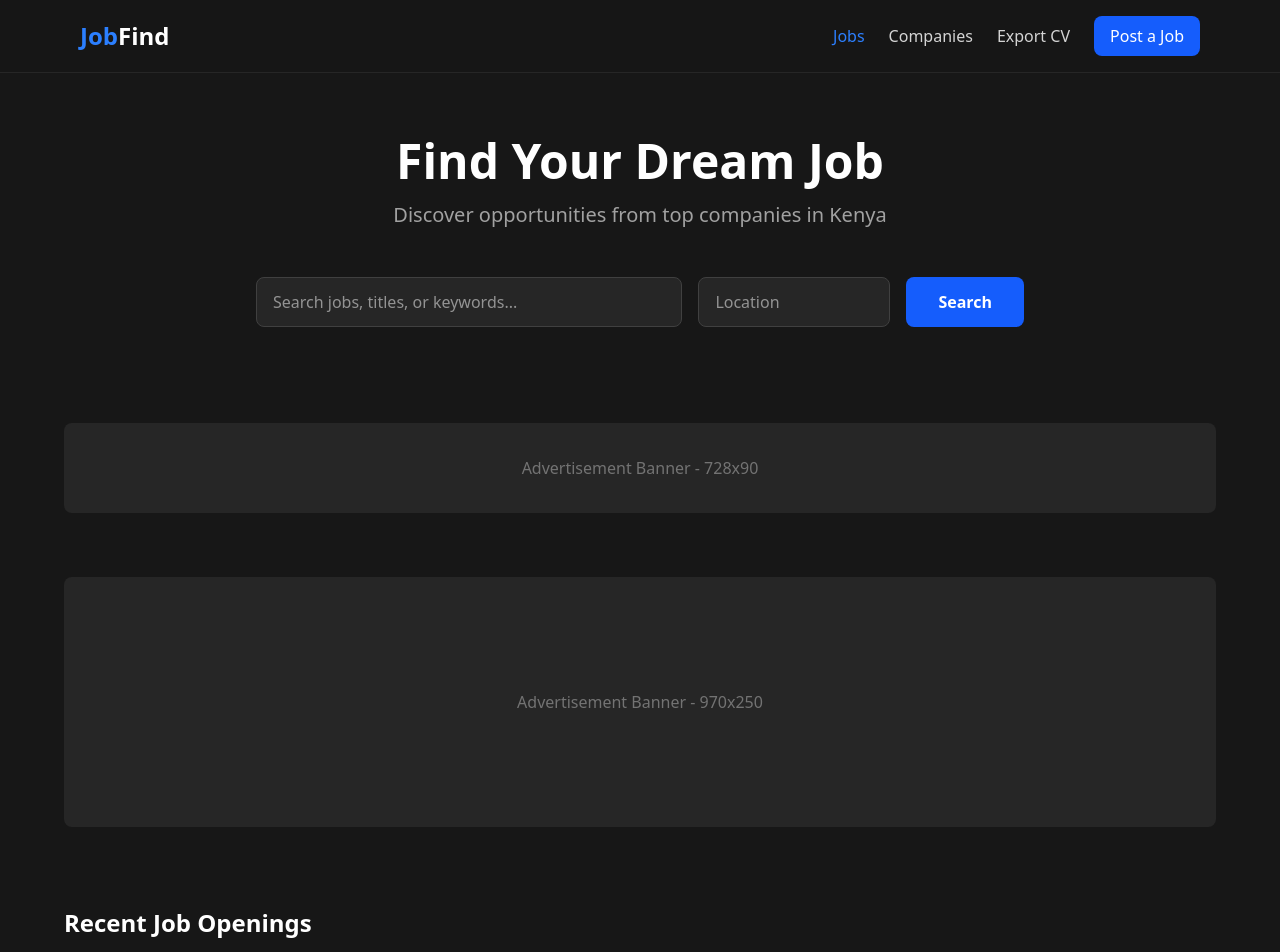
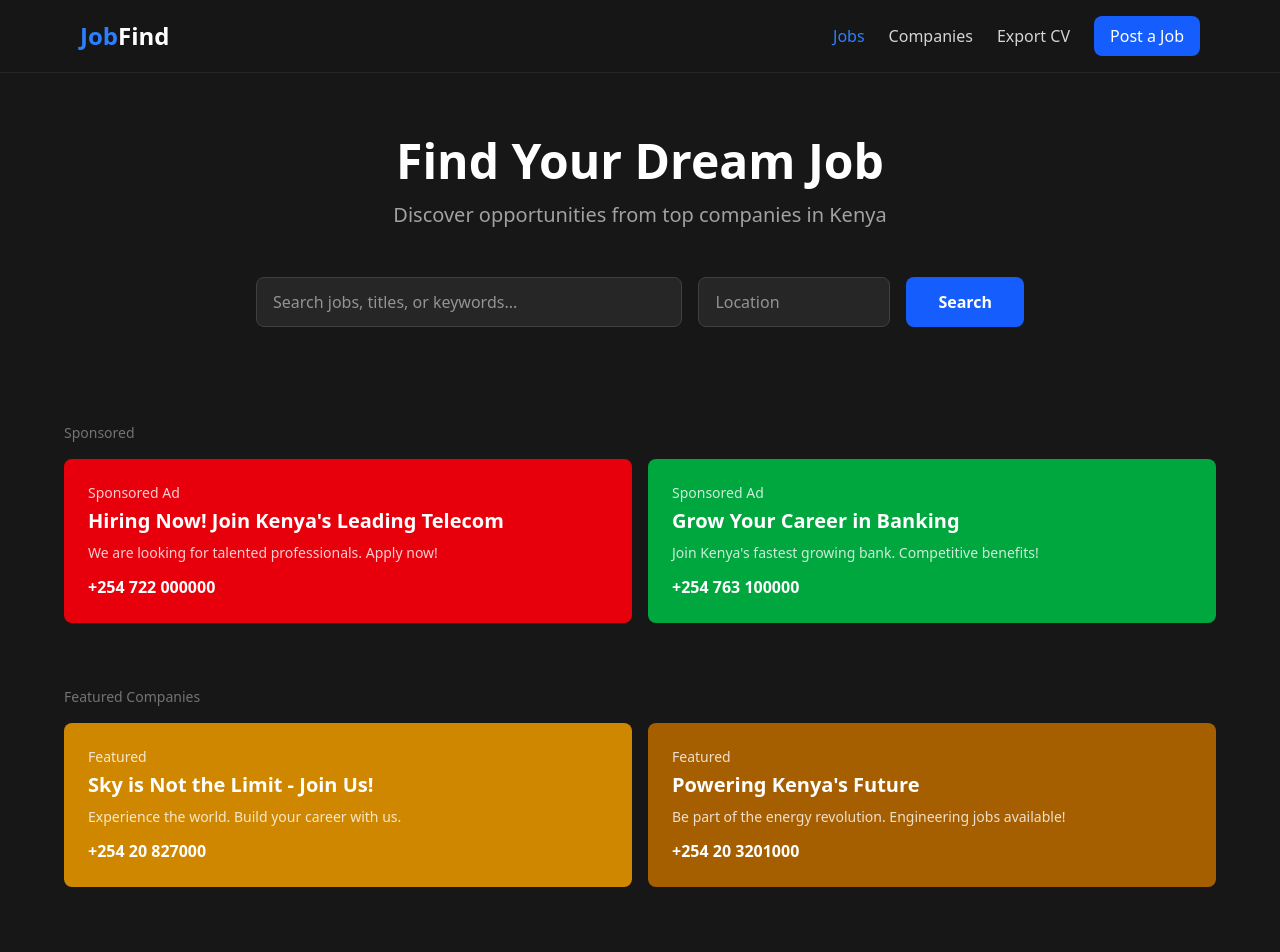
Before and after one commit to techeradorcas-arch/jobfind-kenya, a Next.js app: page / in a window 1280 px wide. Shown: the top 952 px of the page. Built offline with nearby package versions, Linux system fonts and the light colour scheme.

Commit message:
feat(app): add sponsored and featured company ad sections
Adds a companyAds data array and renders sponsored and featured ad cards in the home page, enhancing advertisement and promotion sections without breaking existing functionality.

```diff
--- a/src/app/page.tsx
+++ b/src/app/page.tsx
@@ -24,6 +24,13 @@ const jobs = [
   { id: 8, title: "Sales Executive", company: "Nestle Kenya", location: "Nairobi, Kenya", type: "Full-time", salary: "KSh 90k - 140k", posted: "2 days ago", tags: ["Sales", "FMCG", "Marketing"] },
   { id: 9, title: "Data Analyst", company: "Safaricom", location: "Nairobi, Kenya", type: "Full-time", salary: "KSh 100k - 160k", posted: "3 days ago", tags: ["Python", "SQL", "Analytics"] },
   { id: 10, title: "Human Resources Officer", company: "Equity Bank", location: "Nairobi, Kenya", type: "Full-time", salary: "KSh 90k - 130k", posted: "1 day ago", tags: ["HR", "Recruitment", "Training"] },
+];
+
+const companyAds = [
+  { id: 1, company: "Safaricom", title: "Hiring Now! Join Kenya's Leading Telecom", description: "We are looking for talented professionals. Apply now!", cta: "Apply Now", color: "bg-red-600", phone: "+254 722 000000" },
+  { id: 2, company: "Equity Bank", title: "Grow Your Career in Banking", description: "Join Kenya's fastest growing bank. Competitive benefits!", cta: "Apply Now", color: "bg-green-600", phone: "+254 763 100000" },
+  { id: 3, company: "Kenya Airways", title: "Sky is Not the Limit - Join Us!", description: "Experience the world. Build your career with us.", cta: "Apply Now", color: "bg-yellow-600", phone: "+254 20 827000" },
+  { id: 4, company: "Kenya Power", title: "Powering Kenya's Future", description: "Be part of the energy revolution. Engineering jobs available!", cta: "Apply Now", color: "bg-yellow-700", phone: "+254 20 3201000" },
 ];
 
 export default function Home() {
@@ -94,16 +101,32 @@ ${cvData.education}`.trim();
 
           <section className="py-8 px-4">
             <div className="max-w-6xl mx-auto">
-              <div className="bg-neutral-800 rounded-lg p-4 text-center min-h-[90px] flex items-center justify-center">
-                <span className="text-neutral-500">Advertisement Banner - 728x90</span>
+              <h4 className="text-neutral-500 text-sm mb-4">Sponsored</h4>
+              <div className="grid grid-cols-1 md:grid-cols-2 gap-4">
+                {companyAds.slice(0, 2).map((ad) => (
+                  <div key={ad.id} className={`${ad.color} rounded-lg p-6 cursor-pointer hover:opacity-90 transition`}>
+                    <p className="text-white/80 text-sm font-medium mb-1">Sponsored Ad</p>
+                    <h4 className="text-white text-xl font-bold mb-2">{ad.title}</h4>
+                    <p className="text-white/80 text-sm mb-3">{ad.description}</p>
+                    <p className="text-white font-semibold">{ad.phone}</p>
+                  </div>
+                ))}
               </div>
             </div>
           </section>
 
           <section className="py-8 px-4">
             <div className="max-w-6xl mx-auto">
-              <div className="bg-neutral-800 rounded-lg p-4 text-center min-h-[250px] flex items-center justify-center">
-                <span className="text-neutral-500">Advertisement Banner - 970x250</span>
+              <h4 className="text-neutral-500 text-sm mb-4">Featured Companies</h4>
+              <div className="grid grid-cols-1 md:grid-cols-2 gap-4">
+                {companyAds.slice(2, 4).map((ad) => (
+                  <div key={ad.id} className={`${ad.color} rounded-lg p-6 cursor-pointer hover:opacity-90 transition`}>
+                    <p className="text-white/80 text-sm font-medium mb-1">Featured</p>
+                    <h4 className="text-white text-xl font-bold mb-2">{ad.title}</h4>
+                    <p className="text-white/80 text-sm mb-3">{ad.description}</p>
+                    <p className="text-white font-semibold">{ad.phone}</p>
+                  </div>
+                ))}
               </div>
             </div>
           </section>
```
